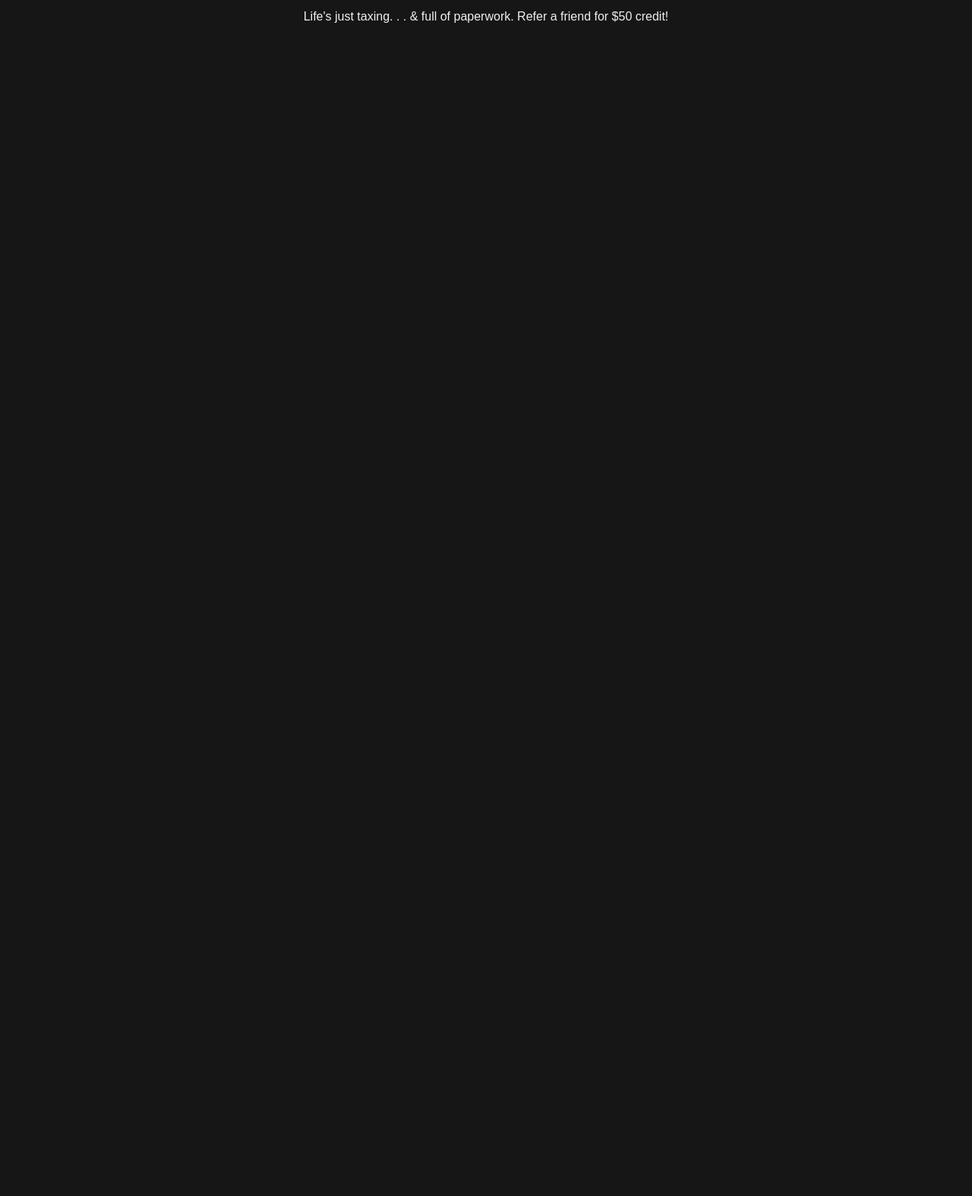
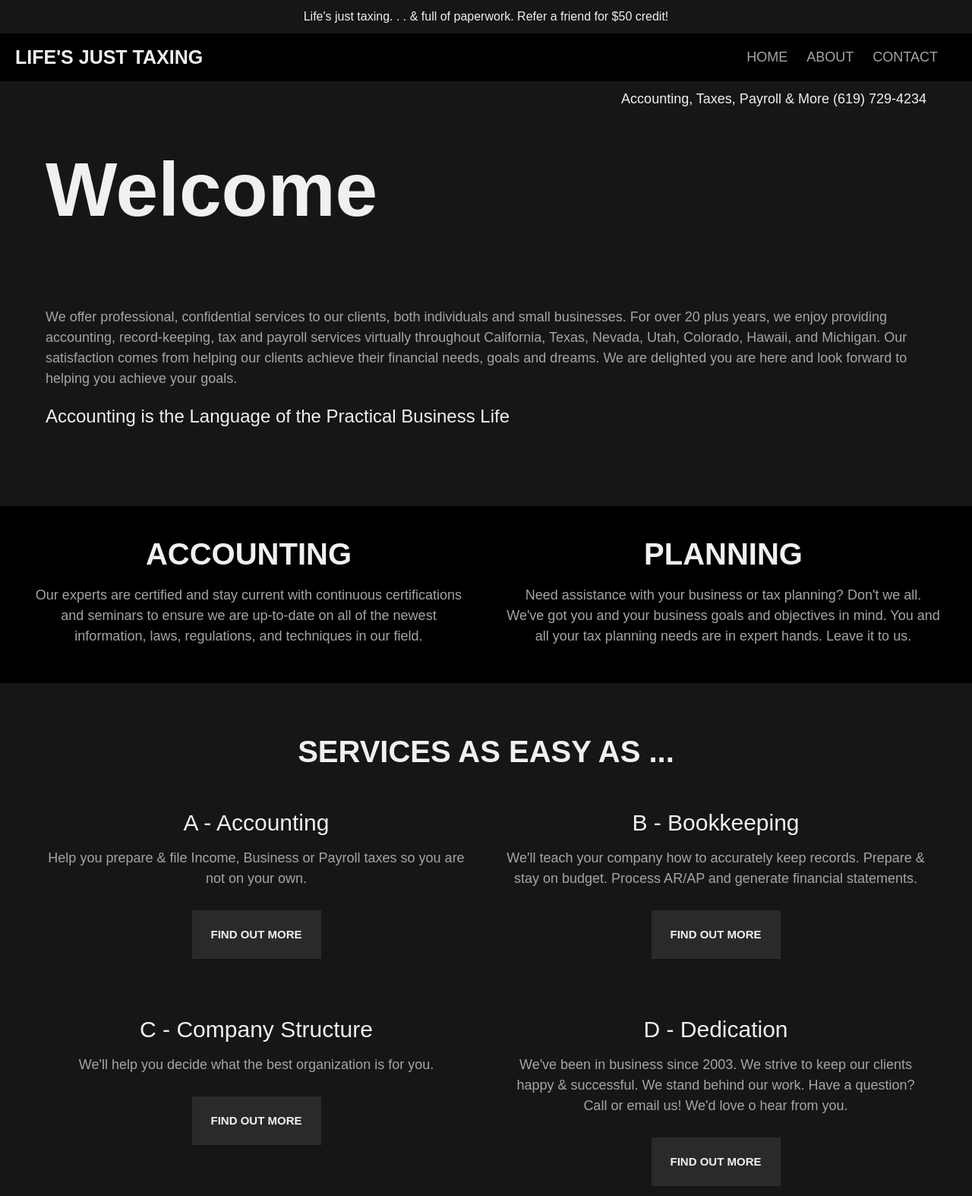
Before and after one commit to Cryneon/Lifesjusttaxing, a plain HTML site: page index.html in a window 1280 px wide. Shown: the top 1574 px of the page at 76% size. Before the commit the page ends 800 px from the top, so only its background shows below. Drawn offline with Linux system fonts and the light colour scheme.

Commit message:
Finished the home page.

```diff
--- a/index.html
+++ b/index.html
@@ -13,5 +13,102 @@
         credit!
       </p>
     </aside>
+
+    <nav class="block block--dark nav">
+      <header class="nav__header">
+        <a href="#" class="nav__brand">Life's Just Taxing</a>
+      </header>
+      <ul class="nav__list">
+        <li class="nav__item">Home</li>
+        <li class="nav__item">About</li>
+        <li class="nav__item">Contact</li>
+      </ul>
+    </nav>
+
+    <section class="block container hero">
+      <header class="grid hero__header">
+        <h1 class="hero__heading">Welcome</h1>
+        <p class="hero__summary">
+          Accounting, Taxes, Payroll & More (619) 729-4234
+        </p>
+      </header>
+      <p>
+        We offer professional, confidential services to our clients, both
+        individuals and small businesses. For over 20 plus years, we enjoy
+        providing accounting, record-keeping, tax and payroll services virtually
+        throughout California, Texas, Nevada, Utah, Colorado, Hawaii, and
+        Michigan. Our satisfaction comes from helping our clients achieve their
+        financial needs, goals and dreams. We are delighted you are here and
+        look forward to helping you achieve your goals.
+      </p>
+      <footer class="hero__footer">
+        <p>Accounting is the Language of the Practical Business Life</p>
+      </footer>
+    </section>
+
+    <div class="block block--dark">
+      <div class="container grid info">
+        <article class="info__item">
+          <h2>Accounting</h2>
+          <p>
+            Our experts are certified and stay current with continuous
+            certifications and seminars to ensure we are up-to-date on all of
+            the newest information, laws, regulations, and techniques in our
+            field.
+          </p>
+        </article>
+        <article class="info__item">
+          <h2>Planning</h2>
+          <p>
+            Need assistance with your business or tax planning? Don't we all.
+            We've got you and your business goals and objectives in mind. You
+            and all your tax planning needs are in expert hands. Leave it to us.
+          </p>
+        </article>
+      </div>
+    </div>
+
+    <div class="block container">
+      <header class="block__header">
+        <h2>Services as Easy as ...</h2>
+      </header>
+      <div class="grid info">
+        <article class="info__item">
+          <h3>A - Accounting</h3>
+          <p>
+            Help you prepare & file Income, Business or Payroll taxes so you are
+            not on your own.
+          </p>
+          <a class="btn" href="#">Find Out More</a>
+        </article>
+        <article class="info__item">
+          <h3>B - Bookkeeping</h3>
+          <p>
+            We'll teach your company how to accurately keep records. Prepare &
+            stay on budget. Process AR/AP and generate financial statements.
+          </p>
+          <a class="btn" href="#">Find Out More</a>
+        </article>
+        <article class="info__item">
+          <h3>C - Company Structure</h3>
+          <p>We'll help you decide what the best organization is for you.</p>
+          <a class="btn" href="#">Find Out More</a>
+        </article>
+        <article class="info__item">
+          <h3>D - Dedication</h3>
+          <p>
+            We've been in business since 2003. We strive to keep our clients
+            happy & successful. We stand behind our work. Have a question? Call
+            or email us! We'd love o hear from you.
+          </p>
+          <a class="btn" href="#">Find Out More</a>
+        </article>
+      </div>
+    </div>
+
+    <footer class="block block--dark footer">
+      <p class="footer__phone">619-729-4234</p>
+      <a href="#" class="footer__email">kaya@lifesjusttaxing.com</a>
+    </footer>
   </body>
 </html>
--- a/styles/styles.css
+++ b/styles/styles.css
@@ -73,6 +73,24 @@ a {
     }
 }
 
+.container {
+    max-width: 1200px;
+    margin: 0 auto 6rem;
+}
+
+.block {
+    padding: 0 2rem;
+
+}
+
+.block--dark {
+    background: #000;
+}
+
+.block__header {
+    text-align: center;
+}
+
 .btn {
     background: var(--color-buttons);
     border: 0;
@@ -106,10 +124,16 @@ a {
 }
 
 @media screen and (min-width: 768px) {
+    .grid {
+        grid-template-columns: 1fr 1fr;
+    }
     .info {
-        grid-template-columns: 1fr 1fr;
         column-gap: 5rem;
     }
+}
+
+.hero {
+    margin-bottom: 10rem;
 }
 
 .hero__footer {
@@ -119,6 +143,20 @@ a {
 
 .hero__heading {
     margin-bottom: 8rem;
+}
+
+.hero__summary {
+    color: var(--color-headings);
+    text-align: center;
+    margin-top: 1rem;
+    order: -1;
+}
+
+@media screen and (min-width: 768px) {
+    .hero__summary {
+        order: 1;
+        text-align: end;
+    }
 }
 
 .footer {
@@ -150,7 +188,6 @@ a {
 .nav {
     display: flex;
     gap: min(1rem);
-    background: #000;
     align-items: center;
     justify-content: space-between;
 }
@@ -158,7 +195,6 @@ a {
 .nav__brand {
     text-transform: uppercase;
     font-weight: 800;
-    padding-left: 2rem;
     color: var(--color-headings);
     font-size: 1.6rem;
     display: flex;
```
